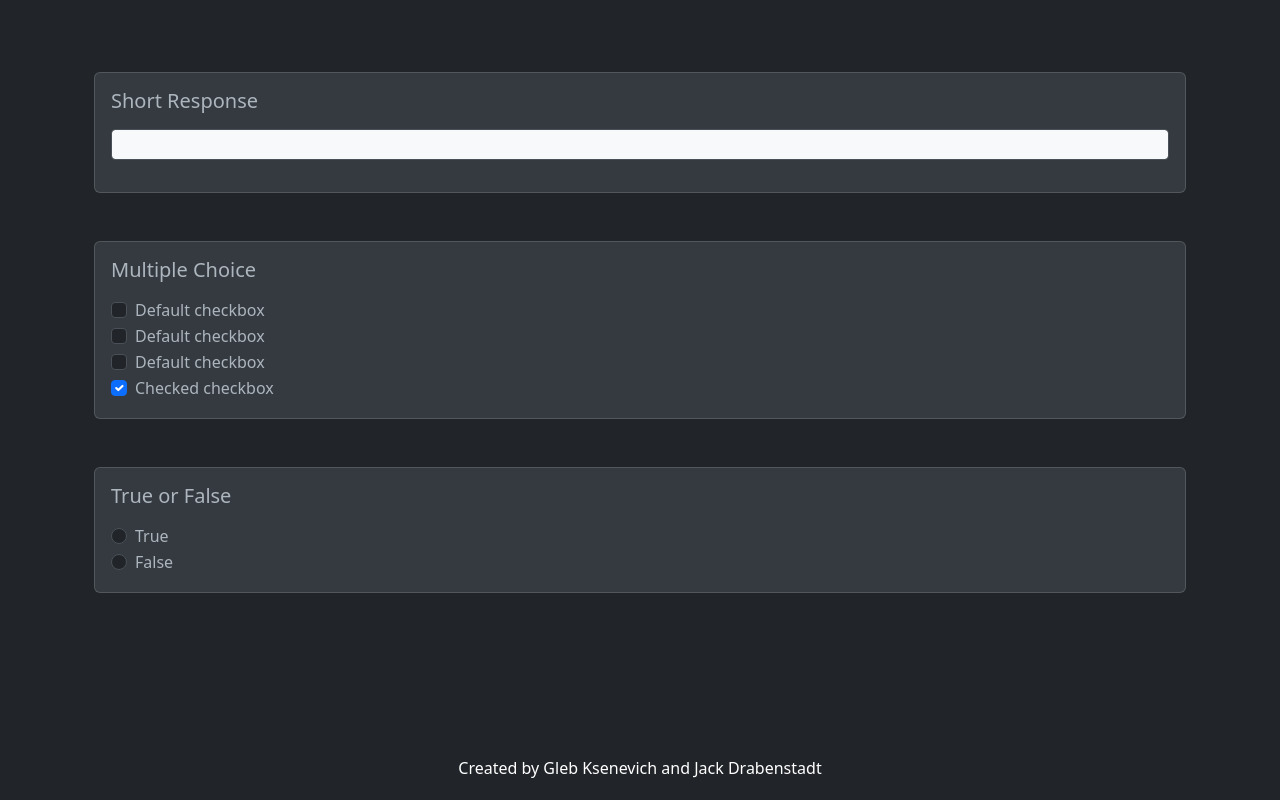
After one commit to glebksenevichh/qqs, a Flask app: page /quiz in a window 1280 px wide. The commit adds this page. Run offline with Flask 3, Linux system fonts and the light colour scheme.

Commit message:
basic quiz layout

```diff
--- a/app.py
+++ b/app.py
@@ -62,10 +62,14 @@ def quiz_redirect(artist_id):
     artist_id_valid = is_valid_artist(artist_id)
 
     if artist_id_valid:
-        return artist_id
+        return redirect(url_for(('quiz')))
     else:
         flash('Invalid URL. Please input a valid Spotify Artist URL.')  # Flash a message
         return redirect(url_for('quiz_selection'))  # Redirect to the quiz_selection route
+
+@app.route('/quiz')
+def quiz():
+    return render_template('quiz.html')
 
 # uses spotify to check if the argument is a valid spotify artist id
 def is_valid_artist(artist_id):
--- a/templates/base.html
+++ b/templates/base.html
@@ -1,12 +1,11 @@
 <!DOCTYPE html>
-<html>
-  <link
-    rel="stylesheet"
-    href="https://cdn.jsdelivr.net/npm/bootstrap@5.3.0/dist/css/bootstrap.min.css"
-  />
+<html data-bs-theme="dark">
+<link rel="stylesheet" href="https://cdn.jsdelivr.net/npm/bootstrap@5.3.0/dist/css/bootstrap.min.css" />
+
 <head>
   <title>{% block title %}Queue Q's{% endblock %}</title>
 </head>
+
 <body class="bg-dark text-white">
   {% block content %}{% endblock %}
 
@@ -15,4 +14,5 @@
     <p>Created by Gleb Ksenevich and Jack Drabenstadt</p>
   </footer>
 </body>
+
 </html>
--- a/templates/home.html
+++ b/templates/home.html
@@ -4,8 +4,6 @@ content %}
 <section class="container text-center py-5">
   <h1 class="display-4">Welcome to Queue Q's</h1>
   <p class="lead">How much of a fan are you? Test your music knowledge!</p>
-  <a href="/login"
-    ><button class="btn btn-success">Login with Spotify</button></a
-  >
+  <a href="/login"><button class="btn btn-success">Login with Spotify</button></a>
 </section>
 {% endblock %}
--- /dev/null
+++ b/templates/quiz.html
@@ -0,0 +1,77 @@
+{% extends "base.html" %} {% block title %}Queue Q's{% endblock %} {% block
+content %}
+<section class="container  py-5">
+  <div class="row align-items-center">
+    <div class="col">
+      <!-- Short Response -->
+      <div class="container-md py-4">
+        <div class="card bg-light-subtle">
+          <div class="card-body">
+            <h5 class="card-title">Short Response</h5>
+            <p class="card-text"></p>
+            <div class="input-group input-group-sm mb-3">
+              <input type="text" class="form-control bg-light text-black" aria-label="Sizing example input"
+                aria-describedby="inputGroup-sizing-sm" />
+            </div>
+          </div>
+        </div>
+      </div>
+      <!-- Multiple Choice -->
+      <div class="container-md py-4">
+        <div class="card bg-light-subtle">
+          <div class="card-body">
+            <h5 class="card-title">Multiple Choice</h5>
+            <p class="card-text"></p>
+            <div class="form-check ">
+              <input class="form-check-input" type="checkbox" value="" id="flexCheckDefault" />
+              <label class="form-check-label" for="flexCheckDefault">
+                Default checkbox
+              </label>
+            </div>
+            <div class="form-check ">
+              <input class="form-check-input" type="checkbox" value="" id="flexCheckDefault" />
+              <label class="form-check-label" for="flexCheckDefault">
+                Default checkbox
+              </label>
+            </div>
+            <div class="form-check ">
+              <input class="form-check-input" type="checkbox" value="" id="flexCheckDefault" />
+              <label class="form-check-label" for="flexCheckDefault">
+                Default checkbox
+              </label>
+            </div>
+            <div class="form-check">
+              <input class="form-check-input" type="checkbox" value="" id="flexCheckChecked" checked />
+              <label class="form-check-label" for="flexCheckChecked">
+                Checked checkbox
+              </label>
+            </div>
+          </div>
+        </div>
+      </div>
+      <!-- True or False -->
+      <div class="container-md py-4">
+        <div class="card bg-light-subtle">
+          <div class="card-body">
+            <h5 class="card-title">True or False</h5>
+            <p class="card-text"></p>
+            <div class="form-check">
+              <input class="form-check-input" type="radio" name="flexRadioDefault" id="flexRadioDefault1">
+              <label class="form-check-label" for="flexRadioDefault1">
+                True
+              </label>
+            </div>
+            <div class="form-check">
+              <input class="form-check-input" type="radio" name="flexRadioDefault" id="flexRadioDefault1">
+              <label class="form-check-label" for="flexRadioDefault1">
+                False
+              </label>
+            </div>
+          </div>
+        </div>
+      </div>
+    </div>
+  </div>
+  </div>
+</section>
+{% endblock %}
```
Also changed, not shown: templates/select.html (+23 -33 lines). Lines whose indentation alone changed are shown as unchanged.
